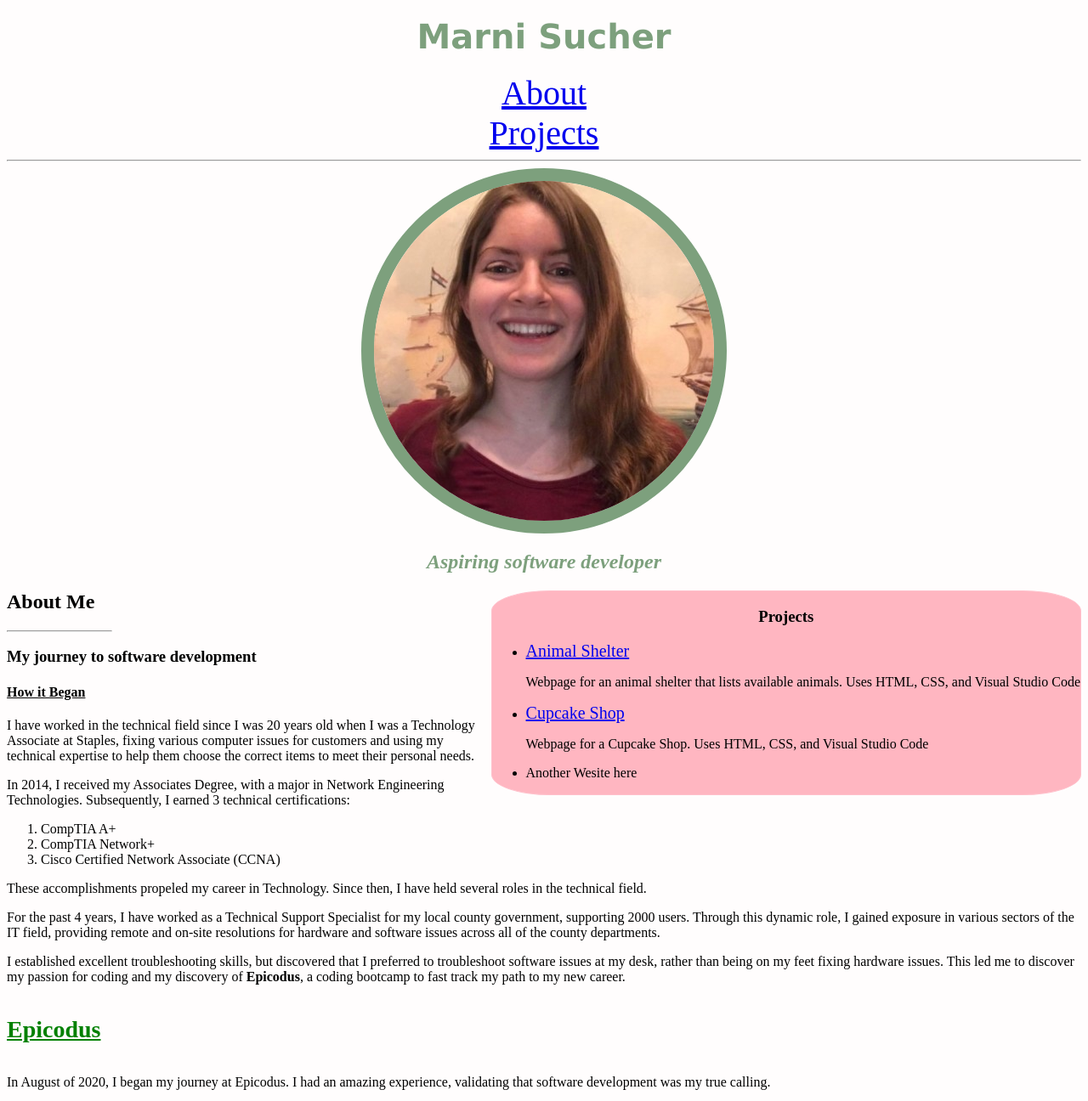
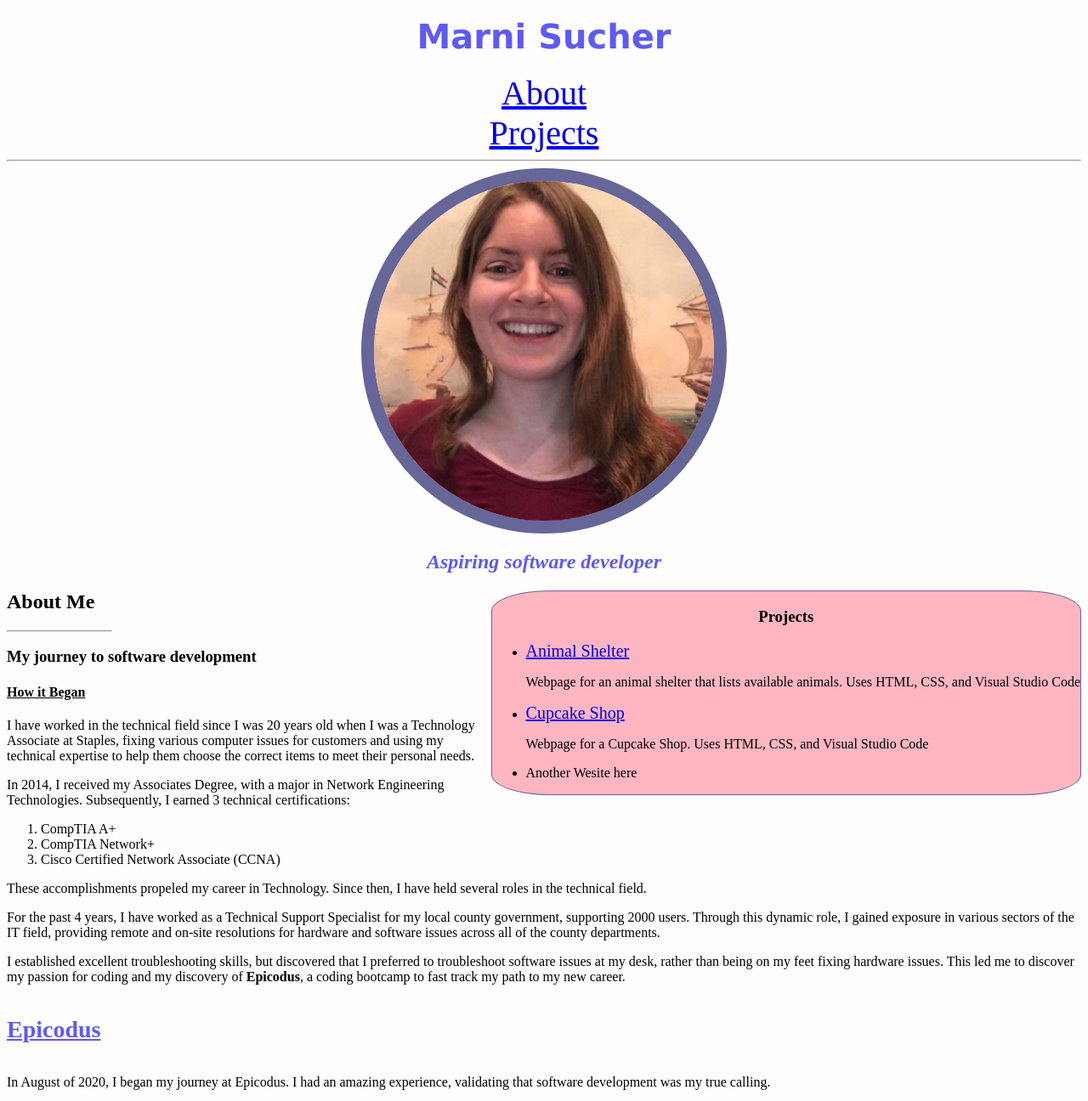
Before and after one commit to marnionrails/portfolio, a plain HTML site: page index.html in a window 1280 px wide. Shown: the top 1296 px of the page at 85% size. Drawn offline with Linux system fonts and the light colour scheme.

```diff
--- a/css/styles.css
+++ b/css/styles.css
@@ -8,12 +8,12 @@ body {
   margin: 20px;
   font-family: Verdana;
   font-size: 40px;
-  color:rgb(125, 160, 125);
+  color:rgb(93, 90, 245);
 }
 
 .intro h2 {
   text-align: center;
-  color:rgb(125, 160, 125);
+  color:rgb(93, 90, 245);
 }
 
 .about hr {
@@ -23,13 +23,13 @@ body {
 .intro img {
   display: block;
   margin: auto;
-  border: 15px solid rgb(125, 160, 125);
+  border: 15px solid rgb(103, 102, 153);
   border-radius: 50%;
 }
 
 .began h4, .epicodus h4, .hobbies h4 {
   font-size: 28px;
-  color: green;
+  color: rgb(93, 90, 245);
 }
 
 .portfolio a {
@@ -45,7 +45,7 @@ body {
 .projects {
   float: right;
   background-color: lightpink;
-  border: 1px solid pink;
+  border: 1px solid rgb(103, 102, 153);;
   border-radius: 10%;
 }
 
```
